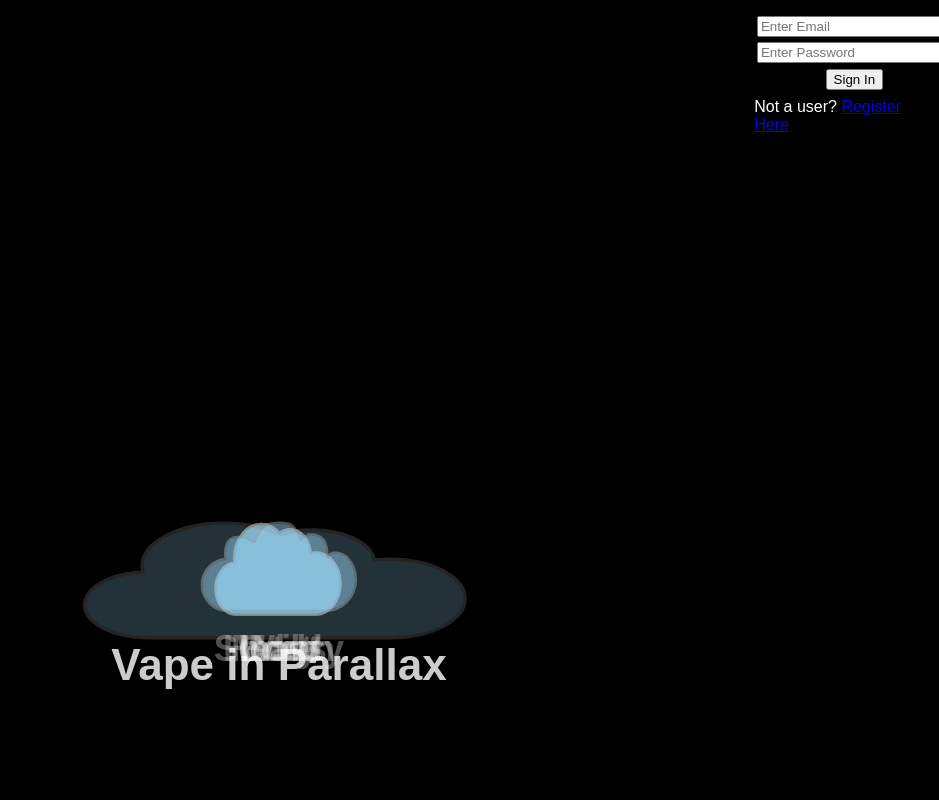
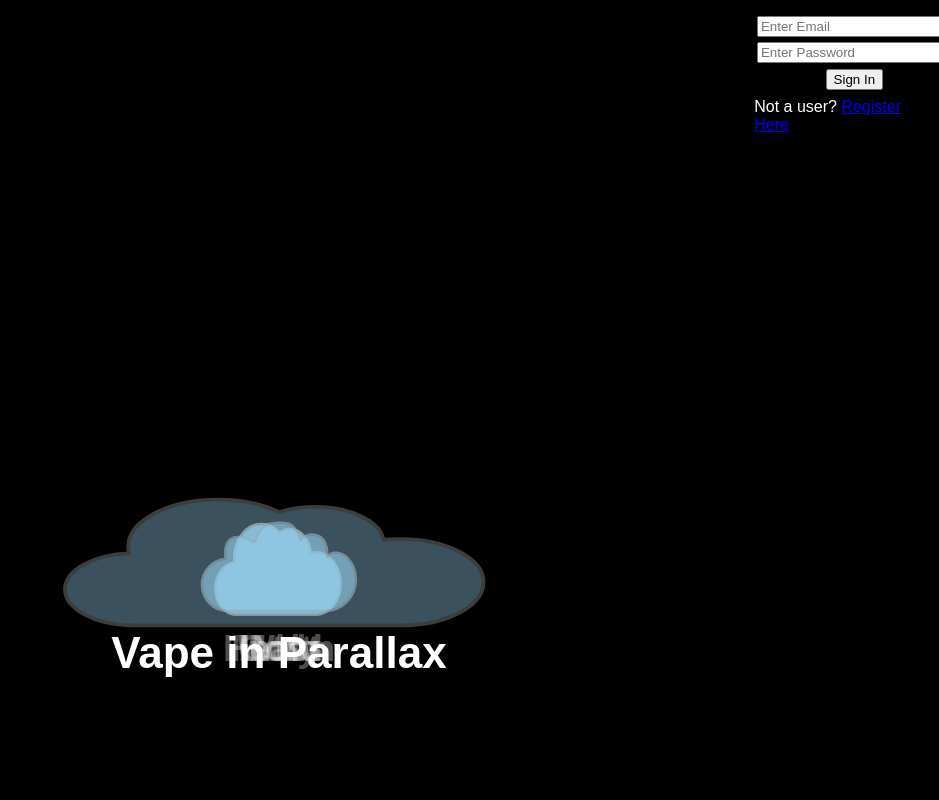
Before and after one commit to jonfu86/Vape, a CodeIgniter app: page /VAPE/ in a window 1320 px wide. Shown: the whole page, without its empty margins (381-1320 px from the left). Run offline with CodeIgniter, Linux system fonts and the light colour scheme; some libraries are stand-ins or nearby versions.

Commit message:
fixed limits and improved modal

```diff
--- a/application/views/cloud2.php
+++ b/application/views/cloud2.php
@@ -1,4 +1,4 @@
-<li class="layer" data-depth="0.4">
+<!-- <li class="layer" data-depth="0.4"> -->
 
 <div class="cloud2 cloud" id="<?=$name;?>">
 	<!-- <img src="assets/img/mycloud.svg"> -->
@@ -24,4 +24,4 @@
 <!-- <a href="#"><img src= "assets/img/cloud2.png"></a> -->
 </div>
 </div>
-</li>
+<!-- </li> -->
--- a/application/views/cloud3.php
+++ b/application/views/cloud3.php
@@ -1,4 +1,4 @@
-<li class="layer" data-depth="0.8">
+<!-- <li class="layer" data-depth="0.8"> -->
 
 <div class="cloud3 cloud" id="<?=$name;?>">
 	<!-- <img src="assets/img/mycloud.svg"> -->
@@ -24,4 +24,4 @@
 
 </div>
 </div>
-</li>
+<!-- </li> -->
--- a/application/views/clouds.php
+++ b/application/views/clouds.php
@@ -1,4 +1,4 @@
-<li class="layer" data-depth="0">
+<li class="layer" data-depth="0"> -->
 
 <div class="cloud" id="<?=$name;?>">
 	<!-- <img src="assets/img/mycloud.svg"> -->
@@ -22,4 +22,4 @@
 
 	</div>
 </div>
-</li>
+<!-- </li>
--- a/application/views/how.php
+++ /dev/null
@@ -1,5 +0,0 @@
-<div class ="how">
-		<h2>How do they work?</h2>
-		<p>Although there are several different types of vaporizers, they all function in a similar way. Generally a vape consists of a battery, a tank or cartridge to store the nicotine liquid (also known as e-juice or e-liquid), an atomizer or cartomizer, and a mouthpiece for the user to inhale the vapor. The e-liquid is delivered to the atomizer/cartomizer which vaporizes the liquid producing a vapor containing nicotine.
-		</p>
-	</div>
--- a/application/views/intro.php
+++ /dev/null
@@ -1,5 +0,0 @@
-<div class="intro">
-		<h2>What is Vaping?</h2>
-		<p>Vapes or vaporizers are often referred to as e-cigs or electronic cigarettes. Vaping is the act of using one of these electronic devices to inhale vapor that delivers nicotine into the users body. Vaping is a relatively new trend in the United States and this website is here to help provide some helpful information.
-		</p>
-	</div>
--- a/application/views/vape.php
+++ b/application/views/vape.php
@@ -26,7 +26,7 @@ session_start();
 		<p>Not a user? <a href="register"> Register Here</a></p>
 	</div>
 
-<ul id="">
+
 
 <?php
 $cloud = array( 'name' =>'Vape');
@@ -38,7 +38,6 @@ $clouds2 = array(
 			array( 'name' =>'Intro'),
 			array( 'name' =>'How'),
 			array( 'name' =>'Why'),
-			array( 'name' => 'Cost'),
 			array( 'name' => 'Mods'));
 
 foreach($clouds2 as $cloud2)
@@ -47,100 +46,69 @@ foreach($clouds2 as $cloud2)
 }
 
 $clouds3 = array(
-			array( 'name' => 'Society'),
+			// array( 'name' => 'Society'),
+			array( 'name' => 'Cost'),
 			array( 'name' => 'Health'));
 
 foreach($clouds3 as $cloud3)
 $this->load->view('cloud3.php', $cloud3);
 ?>
+<ul id="scene">
+</ul>
 
-</ul>
-	<!-- <div class="vape">
-		<h1>Vape in Parallax</h1>
-	</div>
-	</div>
+<div id ="modal">
+	<div id="dialog" title="">
+
 		<div class="intro">
 			<h2>What is Vaping?</h2>
+			<br>
 			<p>Vapes or vaporizers are often referred to as e-cigs or electronic cigarettes. Vaping is the act of using one of these electronic devices to inhale vapor that delivers nicotine into the users body. Vaping is a relatively new trend in the United States and this website is here to help provide some helpful information.
 			</p>
 		</div>
 		<div class ="how">
 			<h2>How do they work?</h2>
+			<br>
 			<p>Although there are several different types of vaporizers, they all function in a similar way. Generally a vape consists of a battery, a tank or cartridge to store the nicotine liquid (also known as e-juice or e-liquid), an atomizer or cartomizer, and a mouthpiece for the user to inhale the vapor. The e-liquid is delivered to the atomizer/cartomizer which vaporizes the liquid producing a vapor containing nicotine.
 			</p>
 		</div>
 		<div class="why">
 			<h2>Why Vape?</h2>
+			<br>
 			<p>Vaping is a great alternative for tobacco and cigarette smokers who want to kick the habit. Using a vape doesn't stain your clothes and body with the unpleasant smell of tobacco. Many vapers enjoy using e-liquids which are flavored with fruit, candy, or a wide variety of other flavors. This produces a very pleasant aroma which doesn't absorb into your skin or clothing.  E-liquids can also be purchased with different levels of nicotine concentration, which allow a user to control how much nicotine they will intake. Heavy smokers may start off at a higher nicotine level and gradually lower their nicotine level to reduce their nicotine dependancy. Vaping is considerably cheaper than smoking traditional cigarettes and is a much healthier alternative.
 			</p>
 		</div>
 		<div class="health">
 			<h2>Effects on your Health</h2>
+			<br>
 			<h2>What is Nicotine?</h2>
+			<br>
 			<p>One of the main ingredients in e-liquids is nicotine and it is the primary reason why people use vapes. Nicotine is considered both a stimulant and a relaxant and is not as harmful as most people believe. Nicotine increases your blood pressure and heart rate which isn't good for your health and is highly addictive. Nicotine shouldn't be used by pregnant women as there is an increased risk of birth defects. According to the CDC (Center for Disease Control), information about nicotine as a carcinogen is inconclusive. Several studies have shown that nicotine can actually improve your short term memory.
 			</p>
 			<h2>The Effect of Vaping on your Health</h2>
+			<br>
 			<p>So what makes vaping healthier than smoking traditional cigarettes? Nicotine is not what kills people in cigarettes! Traditional cigarette smoke contains over 70 carcinogens, many of which are from toxic chemicals like tar and arsenic that are added to make them more addictive. E-liquids don't contain any of these extra additives. The burning of tobacco in cigarettes also creates carbon monixide, which is extremely toxic to people. Vaping completely removes the combustion of tobacco and doesn't create any carbon monoxide. The majority of vapers report that vaping is much better on the lungs compared to traditional smoking. Although no studies have been published on the effects of vaping on the lungs, there are thousands of anecdotal accounts of vaping improving lung function in smokers who have made the switch. Watch this youtube video
 			</p>
 		</div>
 		<div class ="cost">
 			<h2>How much does Vaping cost?</h2>
+			<br>
 			<p>Vaping generally costs much less than smoking traditional cigarettes once you've purchased your own E-cigarette. Although disposable electronic cigarettes are generally very affordable ($2-$5 each), many users prefer to purchase something that will last for a long time. These non-disposable models are often customizable and can range from $10 to over a $150 for a high end model. The actual e-liquid which is consumed typically costs around $9-$12 for a 15ml-18ml bottle which will last a 1-2 weeks depending on frequency of use. With traditional cigarettes increasing in cost ($6-$7 a pack in California), vaping is a friendlier alternative to your wallet as well as your health.
 			</p>
 		</div>
 		<div class ="mods">
 			<h2>Mods and Customization</h2>
+			<br>
 			<p>Many users purchase E-cigarette models that are capable of a great deal of customization. Modifications for vapes, or "mods" for short, are extremely popular as users can easily alter their vaping experience based on what they like. Mods can include variable voltage settings for the battery or different types and sizes of tanks. These factors can all affect the amount of vapor produced as well as the quality of the flavor.
 			</p>
 		</div>
-	<div class ="community">
-		<h2>Community</h2>
 	</div>
- -->
-</div>
-
-<div id="dialog" title="">
-
-	<div class="intro">
-		<h2>What is Vaping?</h2>
-		<p>Vapes or vaporizers are often referred to as e-cigs or electronic cigarettes. Vaping is the act of using one of these electronic devices to inhale vapor that delivers nicotine into the users body. Vaping is a relatively new trend in the United States and this website is here to help provide some helpful information.
-		</p>
-	</div>
-	<div class ="how">
-		<h2>How do they work?</h2>
-		<p>Although there are several different types of vaporizers, they all function in a similar way. Generally a vape consists of a battery, a tank or cartridge to store the nicotine liquid (also known as e-juice or e-liquid), an atomizer or cartomizer, and a mouthpiece for the user to inhale the vapor. The e-liquid is delivered to the atomizer/cartomizer which vaporizes the liquid producing a vapor containing nicotine.
-		</p>
-	</div>
-	<div class="why">
-		<h2>Why Vape?</h2>
-		<p>Vaping is a great alternative for tobacco and cigarette smokers who want to kick the habit. Using a vape doesn't stain your clothes and body with the unpleasant smell of tobacco. Many vapers enjoy using e-liquids which are flavored with fruit, candy, or a wide variety of other flavors. This produces a very pleasant aroma which doesn't absorb into your skin or clothing.  E-liquids can also be purchased with different levels of nicotine concentration, which allow a user to control how much nicotine they will intake. Heavy smokers may start off at a higher nicotine level and gradually lower their nicotine level to reduce their nicotine dependancy. Vaping is considerably cheaper than smoking traditional cigarettes and is a much healthier alternative.
-		</p>
-	</div>
-	<div class="health">
-		<h2>Effects on your Health</h2>
-		<h2>What is Nicotine?</h2>
-		<p>One of the main ingredients in e-liquids is nicotine and it is the primary reason why people use vapes. Nicotine is considered both a stimulant and a relaxant and is not as harmful as most people believe. Nicotine increases your blood pressure and heart rate which isn't good for your health and is highly addictive. Nicotine shouldn't be used by pregnant women as there is an increased risk of birth defects. According to the CDC (Center for Disease Control), information about nicotine as a carcinogen is inconclusive. Several studies have shown that nicotine can actually improve your short term memory.
-		</p>
-		<h2>The Effect of Vaping on your Health</h2>
-		<p>So what makes vaping healthier than smoking traditional cigarettes? Nicotine is not what kills people in cigarettes! Traditional cigarette smoke contains over 70 carcinogens, many of which are from toxic chemicals like tar and arsenic that are added to make them more addictive. E-liquids don't contain any of these extra additives. The burning of tobacco in cigarettes also creates carbon monixide, which is extremely toxic to people. Vaping completely removes the combustion of tobacco and doesn't create any carbon monoxide. The majority of vapers report that vaping is much better on the lungs compared to traditional smoking. Although no studies have been published on the effects of vaping on the lungs, there are thousands of anecdotal accounts of vaping improving lung function in smokers who have made the switch. Watch this youtube video
-		</p>
-	</div>
-	<div class ="cost">
-		<h2>How much does Vaping cost?</h2>
-		<p>Vaping generally costs much less than smoking traditional cigarettes once you've purchased your own E-cigarette. Although disposable electronic cigarettes are generally very affordable ($2-$5 each), many users prefer to purchase something that will last for a long time. These non-disposable models are often customizable and can range from $10 to over a $150 for a high end model. The actual e-liquid which is consumed typically costs around $9-$12 for a 15ml-18ml bottle which will last a 1-2 weeks depending on frequency of use. With traditional cigarettes increasing in cost ($6-$7 a pack in California), vaping is a friendlier alternative to your wallet as well as your health.
-		</p>
-	</div>
-	<div class ="mods">
-		<h2>Mods and Customization</h2>
-		<p>Many users purchase E-cigarette models that are capable of a great deal of customization. Modifications for vapes, or "mods" for short, are extremely popular as users can easily alter their vaping experience based on what they like. Mods can include variable voltage settings for the battery or different types and sizes of tanks. These factors can all affect the amount of vapor produced as well as the quality of the flavor.
-		</p>
-	</div>
-
 </div>
 <script src="assets/js/jquery-parallax.min.js"></script>
 <script type="text/javascript">
 
 		$(document).ready(function(){
+
+			var hideall = function(){
 
 					$('.intro').hide();
 					$('.how').hide();
@@ -148,24 +116,57 @@ $this->load->view('cloud3.php', $cloud3);
 					$('.health').hide();
 					$('.cost').hide();
 					$('.mods').hide();
+				};
+
+			hideall();
+
 
 			$('#Intro').click(function(){
+				hideall();
 				$('.intro').show();
 			});
 			$('#How').click(function(){
+				hideall();
 				$('.how').show();
 			});
 			$('#Why').click(function(){
+				hideall();
 				$('.why').show();
 			});
 			$('#Health').click(function(){
+				hideall();
 				$('.health').show();
 			});
 			$('#Cost').click(function(){
+				hideall();
 				$('.cost').show();
 			});
 			$('#Mods').click(function(){
+				hideall();
 				$('.mods').show();
+			});
+
+	$(function() {
+	    $( "#dialog" ).dialog({
+	      autoOpen: false,
+	      modal: true,
+	      width: 700,
+	      position: {my: 'center', at: 'center', of: '#modal'},
+
+
+	      show: {
+	        effect: "puff",
+	        duration: 1000
+	      },
+	      hide: {
+	        effect: "puff",
+	        duration: 2000
+	      }
+   		 });
+
+	    $( ".cloud" ).click(function() {
+		      $( "#dialog" ).dialog( "open" );
+	     });
   	});
 
 
@@ -282,26 +283,29 @@ $this->load->view('cloud3.php', $cloud3);
 						// var limit = document.getElementById('Vape').style.top;
 
 
-
+						if(distance >= -1600 && distance < 0){
 							if(delta < 0){
-								$('#Vape').animate({bottom: "+=5%", right:"+=6%"}, 200);
-								$('#How').animate({bottom: "+=5%", left:"+=1%"}, 200);
-								$('#Why').animate({bottom: "+=5%", left:"+=5.5%"}, 200);
-								$('#Society').animate({bottom: "+=3.5%", left:"+=4.75%"}, 200);
+								$('#Vape').animate({bottom: "+=4.85%", right:"+=6%"}, 200);
+								$('#How').animate({bottom: "+=3.75%", left:"+=1%"}, 200);
+								$('#Why').animate({bottom: "+=3.5%", left:"+=5%"}, 200);
+								// $('#Society').animate({bottom: "+=3.5%", left:"+=4.75%"}, 200);
 								$('#Health').animate({bottom: "+=3.5%", right:"+=2.5%"}, 200);
-								$('#Cost').animate({bottom: "+=4%", left:"+=3%"}, 200);
-								$('#Mods').animate({bottom: "+=3.75%", right:"+=4.5%"}, 200);
-								$('#Intro').animate({bottom: "+=4%", right:"+=0.75%"}, 200);
+								$('#Cost').animate({bottom: "+=4.25%", left:"+=2.75%"}, 200);
+								$('#Mods').animate({bottom: "+=3.5%", right:"+=4.85%"}, 200);
+								$('#Intro').animate({bottom: "+=4.25%", right:"+=1%"}, 200);
 							}
-							else if(delta > 0){
-								$('#Vape').animate({bottom: "-=5%", right:"-=6%"}, 200);
-								$('#How').animate({bottom: "-=5%", left:"-=1%"}, 200);
-								$('#Why').animate({bottom: "-=5%", left:"-=5.5%"}, 200);
-								$('#Society').animate({bottom: "-=3.5%", left:"-=4.75%"}, 200);
+						}
+						if(distance > -1600 && distance <= 0){
+							if(delta > 0){
+								$('#Vape').animate({bottom: "-=4.85%", right:"-=6%"}, 200);
+								$('#How').animate({bottom: "-=3.75%", left:"-=1%"}, 200);
+								$('#Why').animate({bottom: "-=3.5%", left:"-=4.85%"}, 200);
+								// $('#Society').animate({bottom: "-=3.5%", left:"-=4.75%"}, 200);
 								$('#Health').animate({bottom: "-=3.5%", right:"-=2.5%"}, 200);
-								$('#Cost').animate({bottom: "-=4%", left:"-=3%"}, 200);
-								$('#Mods').animate({bottom: "-=3.75%", right:"-=4.5%"}, 200);
-								$('#Intro').animate({bottom: "-=4%", right:"-=0.75%"}, 200);
+								$('#Cost').animate({bottom: "-=4.25%", left:"-=2.75%"}, 200);
+								$('#Mods').animate({bottom: "-=3.5%", right:"-=5%"}, 200);
+								$('#Intro').animate({bottom: "-=4.25%", right:"-=1%"}, 200);
+							}
 						}
 
 
@@ -341,23 +345,7 @@ $this->load->view('cloud3.php', $cloud3);
 				 // while(limit < 103)
 			});
 
-		$(function() {
-    $( "#dialog" ).dialog({
-      autoOpen: false,
-      show: {
-        effect: "blind",
-        duration: 1000
-      },
-      hide: {
-        effect: "explode",
-        duration: 1000
-      }
-    });
 
-    $( ".cloud" ).click(function() {
-      $( "#dialog" ).dialog( "open" );
-    });
-  });
 
 		});
 
--- a/assets/css/vape.css
+++ b/assets/css/vape.css
@@ -10,7 +10,28 @@ body{
 	height:100%;
 }
 .opac{
-	opacity:0.3;
+	opacity:0.4;
+}
+#modal{
+	position:absolute;
+	top:40%;
+	left:0;
+	right:0;
+	margin:0 auto;
+	width:50%;
+	min-height:30%;
+
+
+}
+.ui-dialog{
+	/*width:40% !important;*/
+	border:red 3px solid;
+	border-radius: 15px;
+	padding:2%;
+	z-index:100;
+}
+.ui-dialog-titlebar-close {
+	float:right;
 }
 
 .cloud{
@@ -93,10 +114,10 @@ body{
 }
 #Vape{
 	position:absolute;
-	width:30%;
-	height:30%;
-	z-index:10000000;
-	opacity:0.8;
+	width:33%;
+	height:33%;
+	z-index:10;
+	opacity:1;
 	bottom:5%;
 	left:0;
 	right:0;
@@ -117,8 +138,8 @@ body{
 }
 
 ul{
-	height:100%;
-	width:100%;
+	/*height:100%;
+	width:100%;*/
 	/*margin:0 auto;*/
 	-webkit-padding-start:0;
 	/*opacity:0;*/
```
Lines whose indentation alone changed are shown as unchanged.
